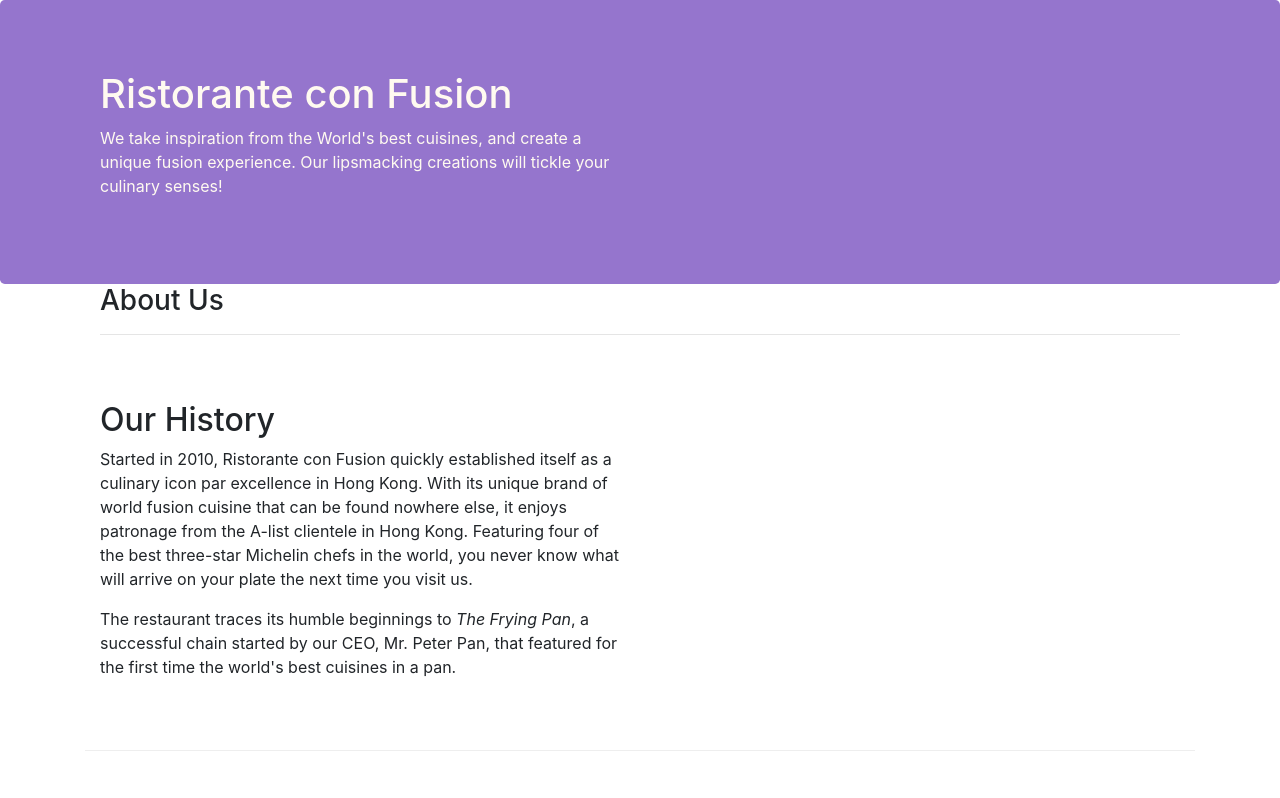
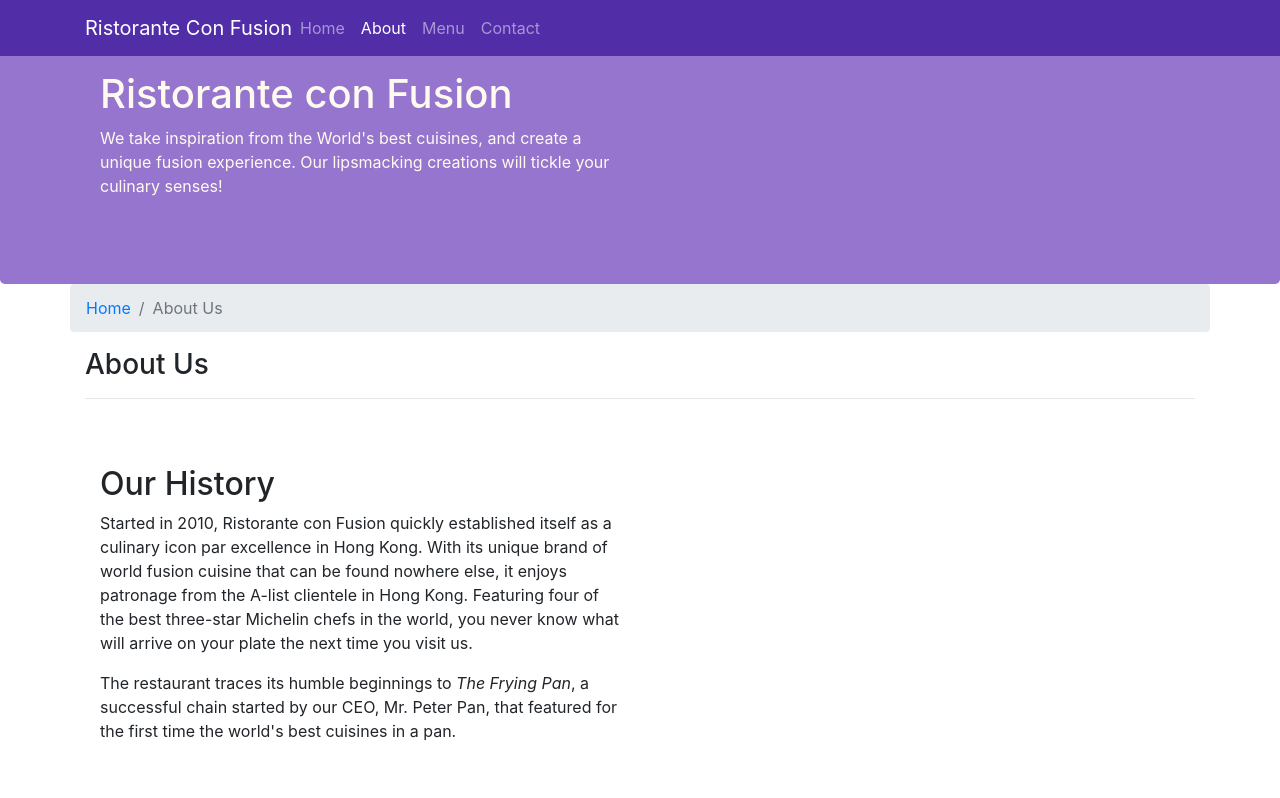
Before and after one commit to vihaannnn/Bootstrap-4-conFusion, a website: page aboutus.html in a window 1280 px wide. Shown: the top 798 px of the page. Drawn offline with nearby package versions, Linux system fonts and the light colour scheme.

Commit message:
Added Basic Navbar ans Breadcrumb Elements

```diff
--- a/aboutus.html
+++ b/aboutus.html
@@ -16,7 +16,22 @@
 </head>
 
 <body>
-
+  <nav class = "navbar navbar-dark navbar-expand-sm fixed-top">
+    <div class = "container">
+      <button class = "navbar-toggler" type = "button" data-toggle = "collapse" data-target = "#Navbar">
+        <span class = "navbar-toggler-icon"></span>
+      </button>
+      <a class = "navbar-brand mr-auto" href = "./index.html">Ristorante Con Fusion </a>
+      <div class = "collapse navbar-collapse" id = "Navbar">
+        <ul class = "navbar-nav mr-auto">
+          <li class = "nav-item"><a class = "nav-link" href = "./index.html">Home</a></li>
+          <li class = "nav-item active"><a class = "nav-link" href = "#">About</a></li>
+          <li class = "nav-item"><a class = "nav-link" href = "#">Menu</a></li>
+          <li class = "nav-item"><a class = "nav-link" href = "#">Contact</a></li>
+        </ul>
+      </div>
+    </div>
+  </nav>
     <header class="jumbotron">
         <div class="container">
             <div class="row row-header">
@@ -31,9 +46,13 @@
     </header>
 
     <div class = "container">
-        <div>
+        <div class = "row">
+          <ol class = "col-12 breadcrumb">
+            <li class = "breadcrumb-item"><a href = "./index.html">Home</a></li>
+            <li class = "breadcrumb-item active">About Us</li>
+          </ol>
             <div class = "col-12">
-               <h3>About Us</h3>
+              <h3>About Us</h3>
                <hr>
             </div>
         </div>
@@ -71,7 +90,7 @@
                 <div class="col-4 offset-1 col-sm-2">
                     <h5>Links</h5>
                     <ul class="list-unstyled">
-                        <li><a href="#">Home</a></li>
+                        <li><a href="./index.html">Home</a></li>
                         <li><a href="#">About</a></li>
                         <li><a href="#">Menu</a></li>
                         <li><a href="#">Contact</a></li>
--- a/css/styles.css
+++ b/css/styles.css
@@ -29,3 +29,12 @@
   margin: 0px;
   color: #0f0f0f;
 }
+
+.body{
+  padding: 50px 0px 0px 0px;
+  z-index: 0;
+}
+.navbar-dark
+{
+  background-color: #512DA8;
+}
```
Also changed, not shown: index.html (+17 -2 lines).
